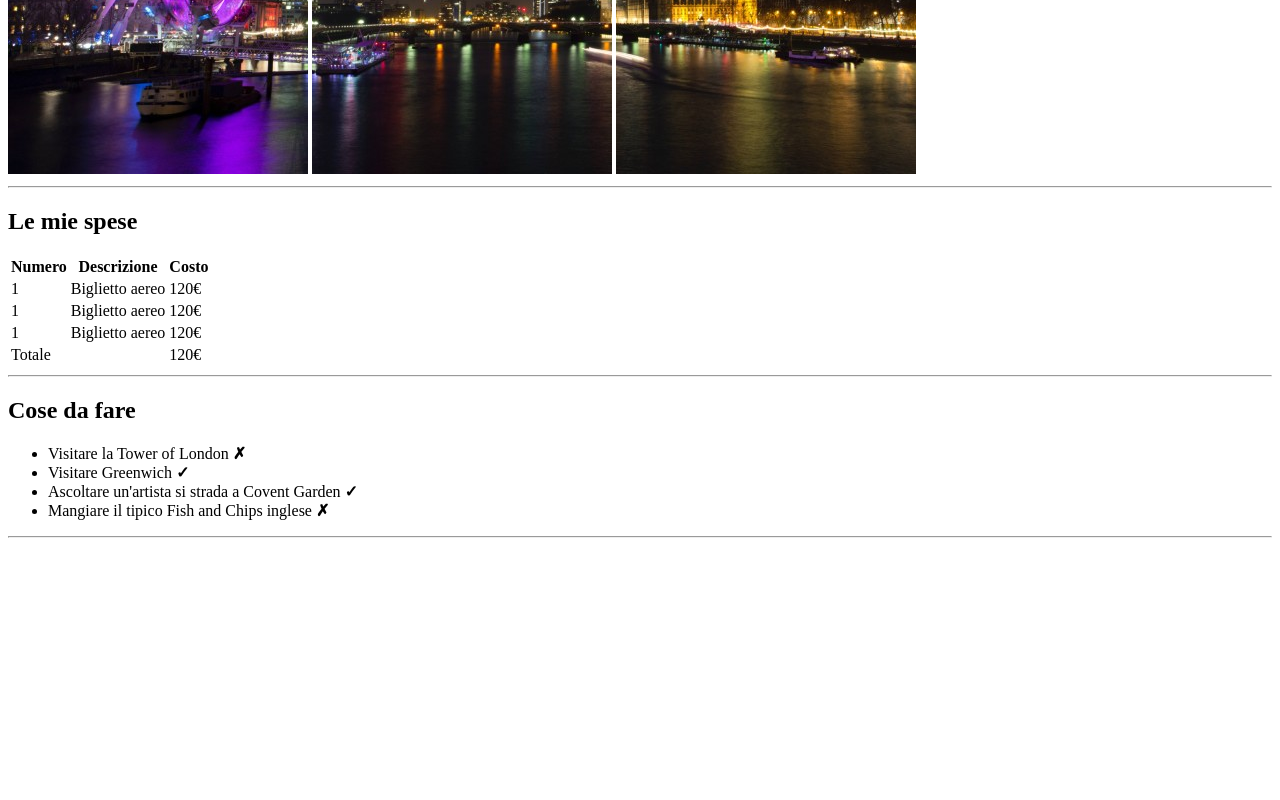
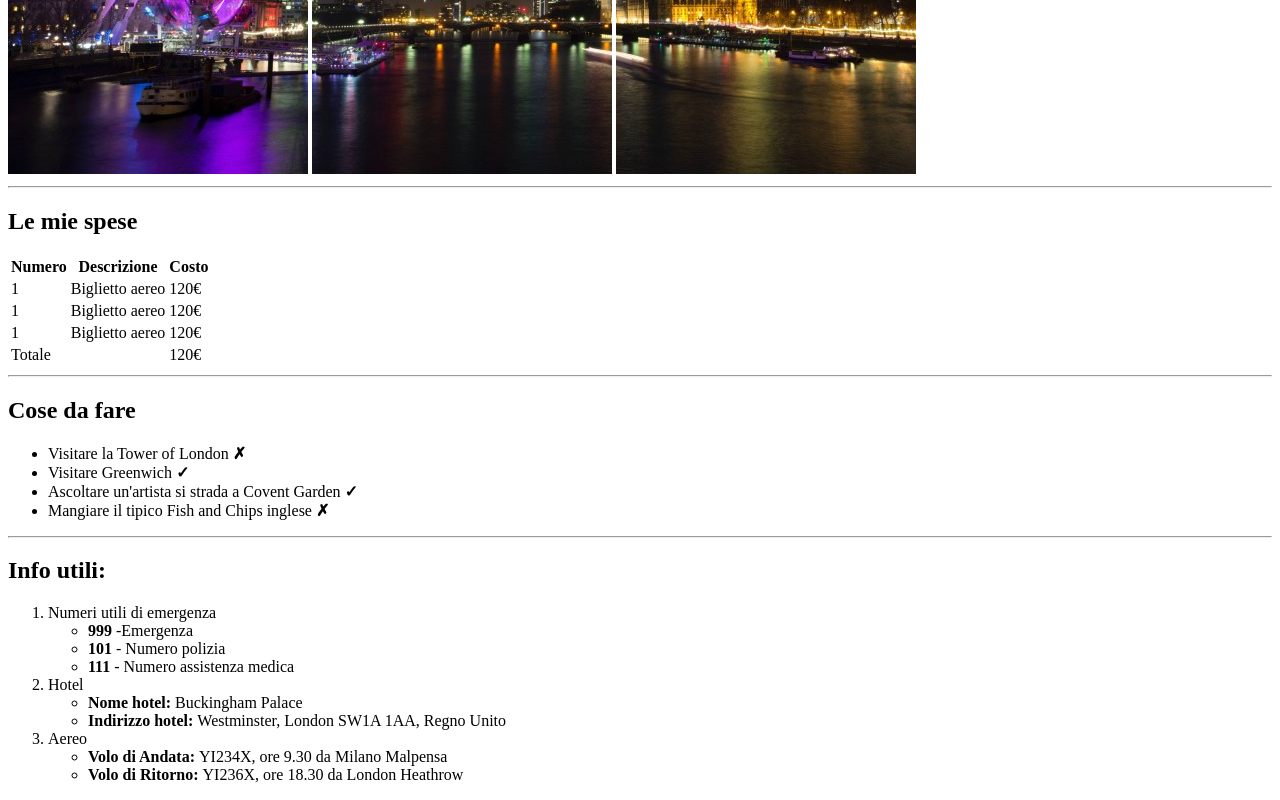
Before and after one commit to FedericoGuadagnoli/html-london-trip, a plain HTML site: page index.html in a window 1280 px wide. Shown: the part 506-1306 px from the top of the page. Before the commit the page ends 1052 px from the top, so only its background shows below. Drawn offline with Linux system fonts and the light colour scheme.

Commit message:
Added section Info&numbers

```diff
--- a/index.html
+++ b/index.html
@@ -82,6 +82,64 @@
             <hr>
         </section>
 
+        <!-- Sezione 3 -->
+        <section id="Info&numbers">
+            <h2>Info utili:</h2>
+            <ol>
+                <li>Numeri utili di emergenza
+                    <ul>
+                        <li>
+                            <strong>999
+                            </strong>
+                            -Emergenza
+                        </li>
+                        <li>
+                            <strong>101
+                            </strong>
+                            - Numero polizia
+                        </li>
+                        <li>
+                            <strong>111
+                            </strong>
+                            - Numero assistenza medica
+                        </li>
+                    </ul>
+                </li>
+                <li>Hotel
+                    <ul>
+                        <li>
+                            <strong>Nome hotel:
+                            </strong>
+                            Buckingham Palace
+                        </li>
+                        <li>
+                            <strong>Indirizzo hotel:
+                            </strong>
+                            Westminster, London SW1A 1AA, Regno Unito
+                        </li>
+                    </ul>
+                </li>
+                <li>Aereo
+                    <ul>
+                        <li>
+                            <strong>Volo di Andata:
+                            </strong>
+                            YI234X, ore 9.30 da Milano Malpensa
+                        </li>
+                        <li>
+                            <strong>Volo di Ritorno:
+                            </strong>
+                            YI236X, ore 18.30 da London Heathrow
+                        </li>
+                    </ul>
+                </li>
+            </ol>
+        </section>
+
+
+
+
+
 
     </main>
 </body>
```
